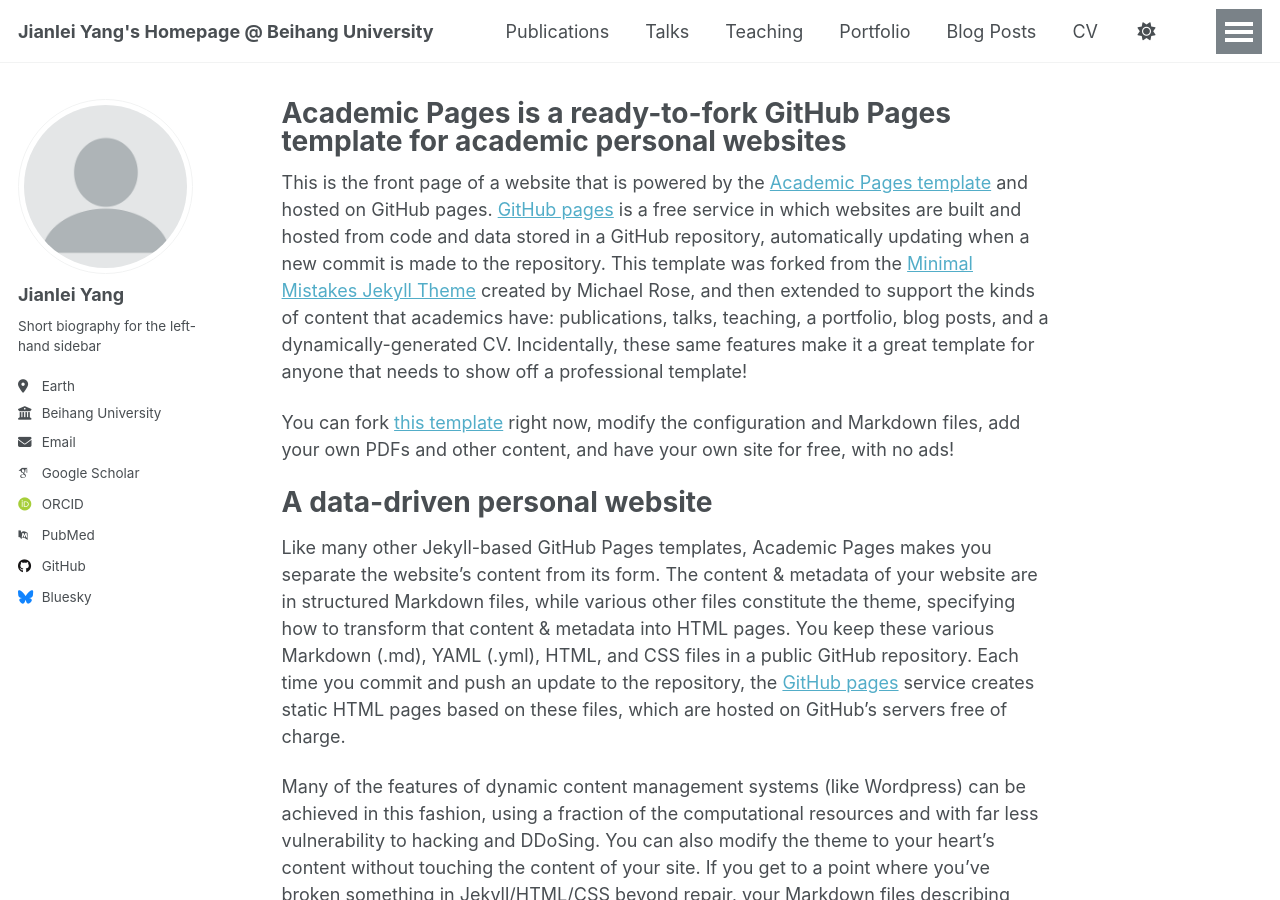
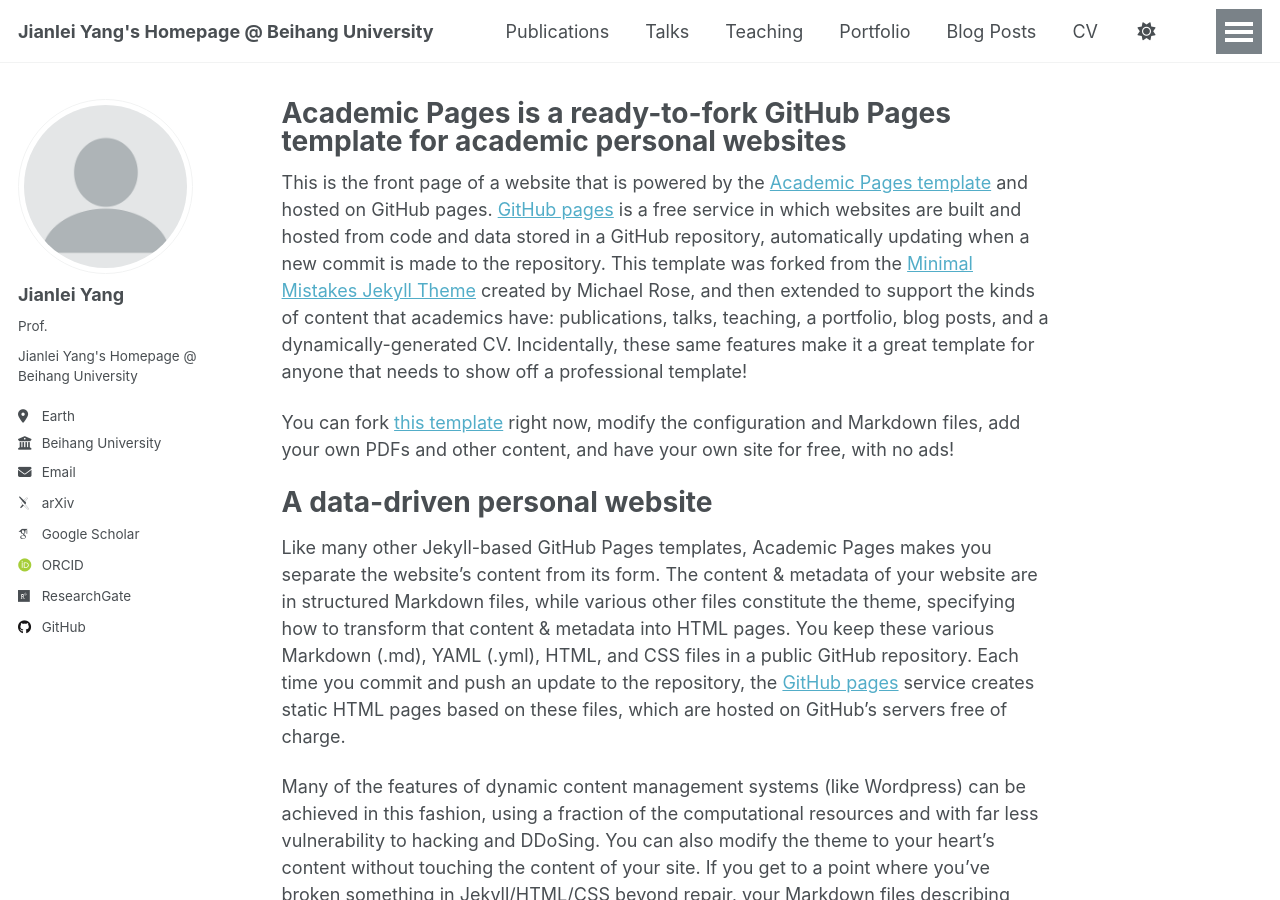
Before and after one commit to dogrush/dogrush.github.io, a Jekyll site: the page built from _pages/about.md, in a window 1280 px wide and 900 px high. Built offline with Jekyll 4.4.1, drawn with Linux system fonts in a browser that asks for light colours; some web fonts are replaced; a script that is not in the unit is left out; part of the change alters nothing that is shown.

Commit message:
Update _config.yml

```diff
--- a/_config.yml
+++ b/_config.yml
@@ -25,8 +25,8 @@ author:
   # Biographic information
   avatar           : "profile.png"
   name             : "Jianlei Yang"
-  pronouns         : # example: "Prof."
-  bio              : "Short biography for the left-hand sidebar"
+  pronouns         : "Prof." # example: "Prof."
+  bio              : "Jianlei Yang's Homepage @ Beihang University"
   location         : "Earth"
   employer         : "Beihang University"
   uri              : # URL
@@ -34,27 +34,27 @@ author:
 
   # Academic websites
   academia         : # URL
-  arxiv            : # URL - Update with the correct link to your profile
-  googlescholar    : "https://scholar.google.com/citations?user=PS_CX0AAAAAJ"
+  arxiv            : "https://arxiv.org/a/yang_j_19.html" # URL - Update with the correct link to your profile
+  googlescholar    : "https://scholar.google.com/citations?user=HLEelmYAAAAJ"
   inspire-hep      : # URL
   impactstory      : # URL
-  orcid            : "http://orcid.org/yourorcidurl"
+  orcid            : "http://orcid.org/0000-0001-8424-7040"
   semantic         : # URL
-  pubmed           : "https://www.ncbi.nlm.nih.gov/pubmed/?term=john+snow"
-  researchgate     : # URL
+  pubmed           : # URL
+  researchgate     : "https://www.researchgate.net/profile/Jianlei-Yang-2" # URL
   scopus           : # URL
 
   # Repositories and software development
   bitbucket        : # Username - Update with your username on the site
   codepen          : # Username
   dribbble         : # Username
-  github           : "academicpages"
+  github           : "https://github.com/dogrush"
   kaggle           : # Username
   stackoverflow    : # User number or user number and name (i.e., use "1" or "1/jeff-atwood")
 
   # Social media
   artstation       : # Username
-  bluesky          : "bsky.app" # Replace this with you Bluesky username
+  bluesky          : # Replace this with you Bluesky username
   facebook         : # Username
   flickr           : # Username
   foursquare       : # Username
```
